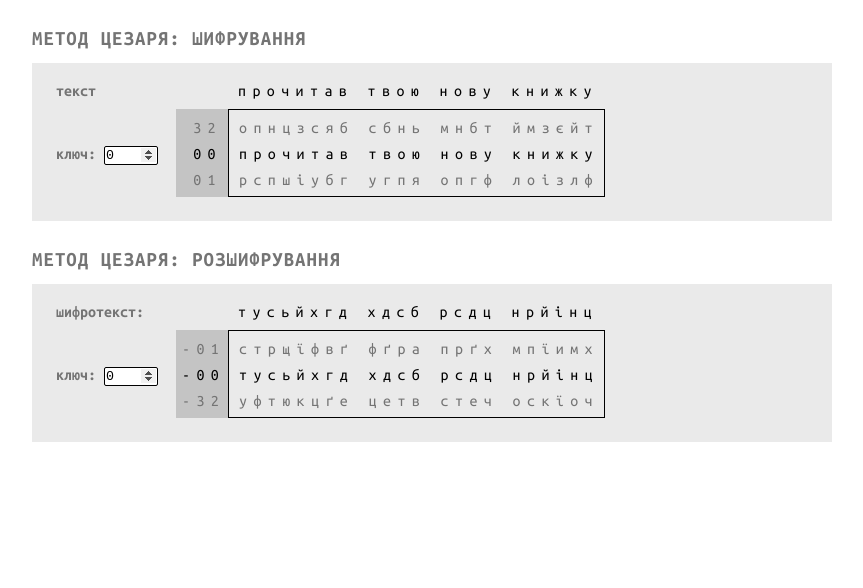
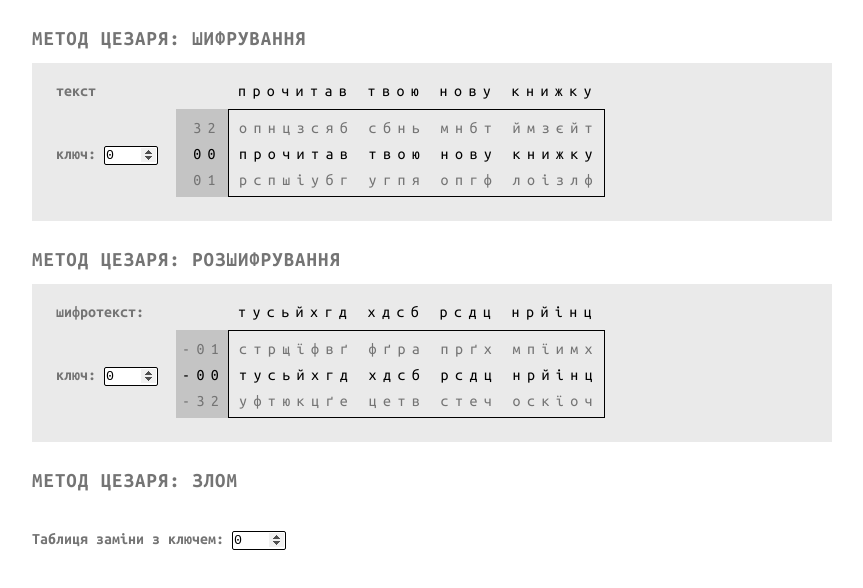
Before and after one commit to Zlira/crypto_history, a React (Create React App) app: page / in a window 1280 px wide. Shown: the top 588 px of the page, without its empty margins (208-1071 px from the left). Built offline with nearby package versions, Linux system fonts and the light colour scheme.

Commit message:
Started to work on widget to break Caser cipher

```diff
--- a/src/App.js
+++ b/src/App.js
@@ -2,6 +2,7 @@ import React, { Component } from 'react';
 import './App.css';
 
 import CipherWidget from './components/CipherWidget';
+import CaesarBreakWidget from './components/CaesarBreakWidget'
 
 class App extends Component {
   render() {
@@ -16,6 +17,9 @@ class App extends Component {
           text='тусьйхгд хдсб рсдц нрйінц'
           reverse
         />
+        <CaesarBreakWidget
+          title='Метод Цезаря: Злом'
+        />
       </div>
     );
   }
--- /dev/null
+++ b/src/components/CaesarBreakWidget.js
@@ -0,0 +1,23 @@
+import React from 'react'
+
+import {CaesarBreakKeyControls} from './CaesarKeyControls'
+
+
+export default class CaesarBreakWidget extends React.Component {
+  render() {
+    return (
+      <section className='cipher-widget cipher-widget_break'>
+        <h3 className='cipher-widget__title'>{this.props.title}</h3>
+        <CeasarBreakBody />
+      </section>
+    )
+  }
+}
+
+
+function CeasarBreakBody() {
+  return <div>
+    <CaesarBreakKeyControls cipherKey={0} updateCipherKey={e => console.log(e.target.value)}/>
+  </div>
+
+}
--- /dev/null
+++ b/src/components/CaesarKeyControls.js
@@ -0,0 +1,47 @@
+import React from 'react'
+
+function CaesarKeyLabel() {
+  return <label htmlFor="key" className='cipher-widget__label'>ключ:</label>
+}
+
+
+function CaesarBreakKeyLabel() {
+  return (
+    <label htmlFor='key'
+    className='cipher-widget__label cipher-widget__label_break'>
+      Таблиця заміни з ключем:
+    </label>
+  )
+}
+
+
+export function CaesarKeyControls(props) {
+  const label = <CaesarKeyLabel/>
+  return (
+    <div className='cipher-widget__control-column'>
+      <CipherKeyControls {...props} label={label}/>
+    </div>
+  )
+}
+
+export function CaesarBreakKeyControls(props) {
+  const label = <CaesarBreakKeyLabel/>
+  return (
+    <div>
+      <CipherKeyControls {...props} label={label} />
+    </div>
+  )
+}
+
+
+function CipherKeyControls({cipherKey, updateCipherKey, label}) {
+  return (
+      <div className='cipher-widget__key-form'>
+        {label}
+        <input type="number" name="key"
+            className='cipher-widget__key-input'
+            value={cipherKey}
+            onChange={updateCipherKey} />
+      </div>
+  )
+}
--- a/src/components/CipherWidget.js
+++ b/src/components/CipherWidget.js
@@ -1,6 +1,7 @@
 import React from 'react'
 
 import CipherTextField from './CaesarTextField'
+import {CaesarKeyControls} from './CaesarKeyControls'
 import './CipherWidget.css'
 
 
@@ -48,7 +49,7 @@ function CipherWidgetBody({text, cipherKey, updateCipherKey, reverse}) {
         </div>
       </div>
       <div className='cipher-widget__work-section'>
-        <CipherKeyControls cipherKey={cipherKey} updateCipherKey={updateCipherKey}/>
+        <CaesarKeyControls cipherKey={cipherKey} updateCipherKey={updateCipherKey}/>
         <CipherTextField text={text}
           cipherKey={(reverse? -parseInt(cipherKey) : parseInt(cipherKey)) || 0}
           reverse={reverse}
```
